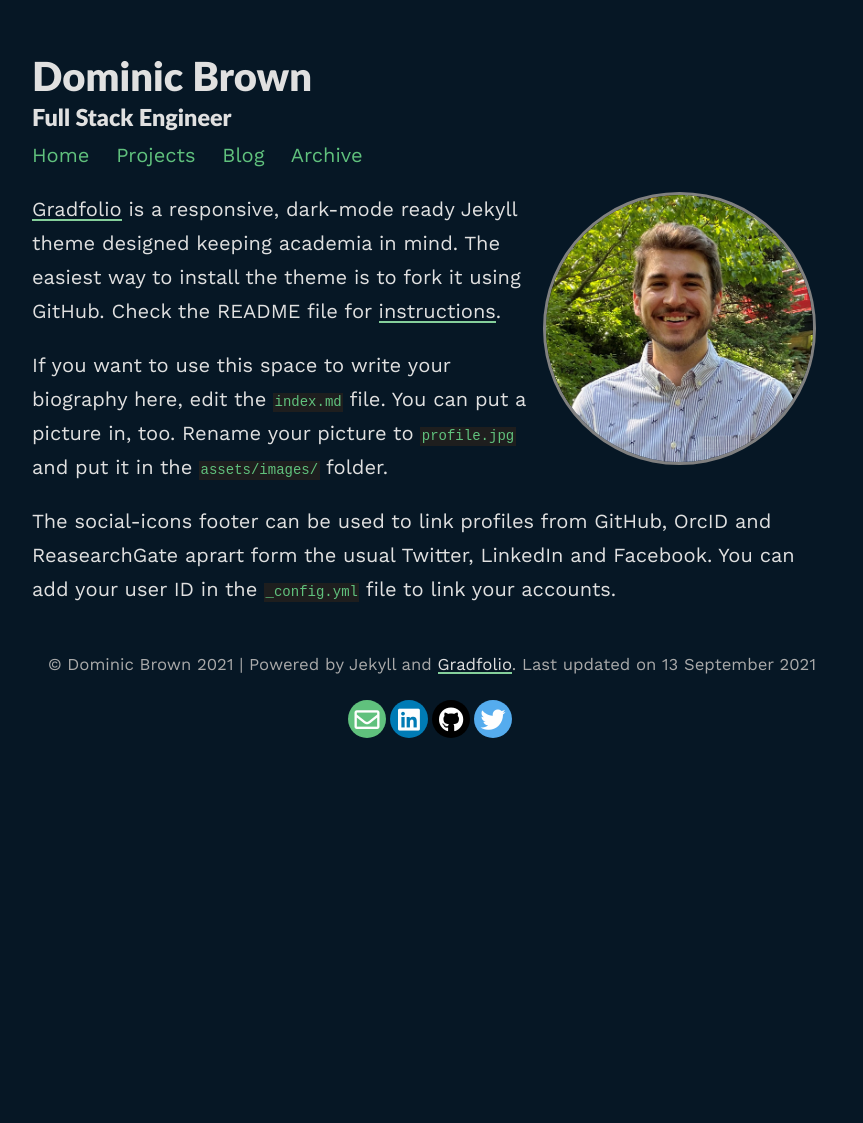
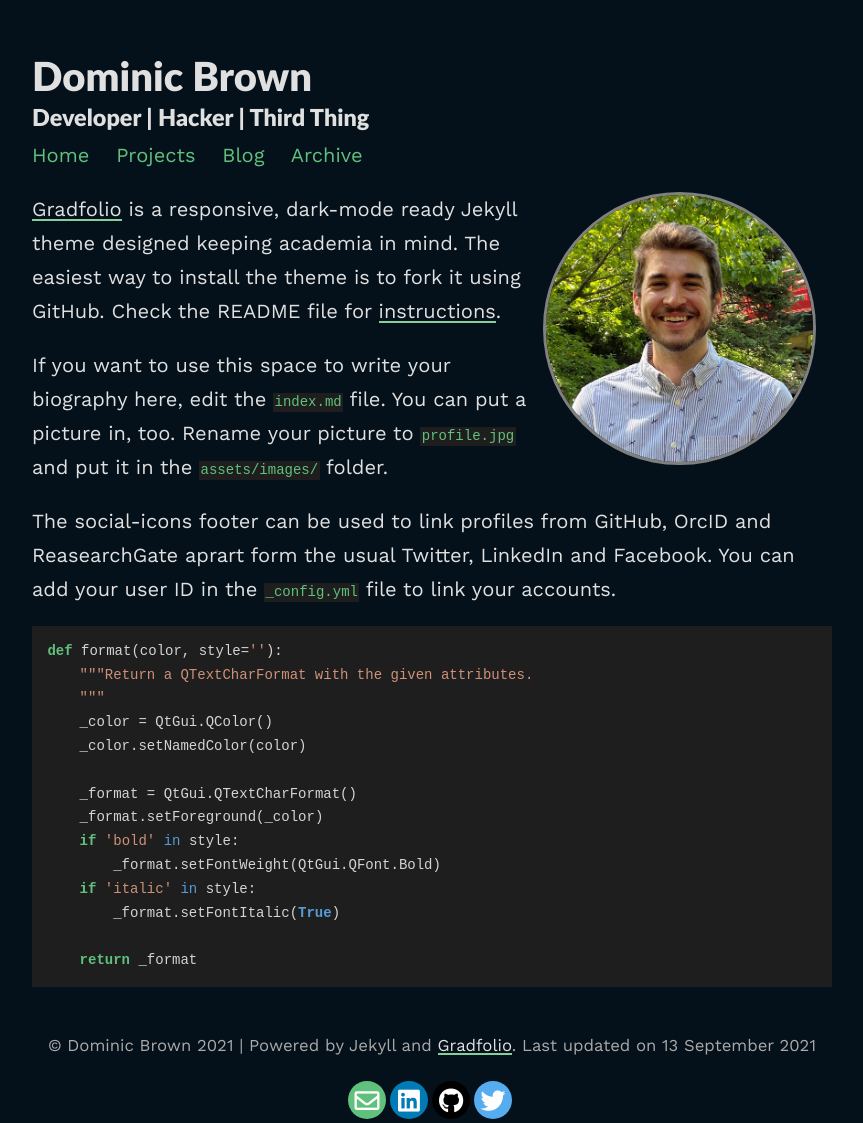
Before and after one commit to napkinbrown/napkinbrown.github.io, a Jekyll site: the page built from index.md, in a window 1280 px wide. Shown: the whole page, without its empty margins (208-1071 px from the left). Built offline with Jekyll 4.4.1, drawn with Linux system fonts in a browser that asks for light colours; nearby versions of some CDN libraries; before the commit the page ends 980 px from its top, so only the background shows below that.

Commit message:
Made vscode-like code block hightlighting

````diff
--- a/_config.yml
+++ b/_config.yml
@@ -1,7 +1,7 @@
 ### your site title here
 
 title: Dominic Brown
-description: Full Stack Engineer
+description: Developer | Hacker | Third Thing
 
 url: "" #custom url to be used instead of GitHub repository
 email: domingomonk@gmail.com
--- a/assets/css/_sass/code.scss
+++ b/assets/css/_sass/code.scss
@@ -2,73 +2,73 @@
 * Original Source: https://github.com/richleland/pygments-css/blob/master/monokai.css
 */
 
-.highlight .hll { background-color: #49483e }
+.highlight .hll { background-color: #264f78 }
 .highlight  { background: $code-bg-dark; color: #f8f8f2 }
-.highlight .c { color: #75715e } /* Comment */
+.highlight .c { color: $comment } /* Comment */
 .highlight .err { color: #960050; background-color: #1e0010 } /* Error */
-.highlight .k { color: $code-color-dark } /* Keyword */
-.highlight .l { color: #ae81ff } /* Literal */
-.highlight .n { color: #f8f8f2 } /* Name */
-.highlight .o { color: #f92672 } /* Operator */
-.highlight .p { color: #f8f8f2 } /* Punctuation */
-.highlight .ch { color: #75715e } /* Comment.Hashbang */
-.highlight .cm { color: #75715e } /* Comment.Multiline */
-.highlight .cp { color: #75715e } /* Comment.Preproc */
-.highlight .cpf { color: #75715e } /* Comment.PreprocFile */
-.highlight .c1 { color: #75715e } /* Comment.Single */
-.highlight .cs { color: #75715e } /* Comment.Special */
+.highlight .k { color: $keyword; font-weight: bold } /* Keyword */
+.highlight .l { color: $number } /* Literal */
+.highlight .n { color: $name } /* Name */
+.highlight .o { color: $operator } /* Operator */
+.highlight .p { color: $punctuation } /* Punctuation */
+.highlight .ch { color: $comment } /* Comment.Hashbang */
+.highlight .cm { color: $comment } /* Comment.Multiline */
+.highlight .cp { color: $comment } /* Comment.Preproc */
+.highlight .cpf { color: $comment } /* Comment.PreprocFile */
+.highlight .c1 { color: $comment } /* Comment.Single */
+.highlight .cs { color: $comment } /* Comment.Special */
 .highlight .gd { color: #f92672 } /* Generic.Deleted */
 .highlight .ge { font-style: italic } /* Generic.Emph */
-.highlight .gi { color: #a6e22e } /* Generic.Inserted */
+.highlight .gi { color: $name } /* Generic.Inserted */
 .highlight .gs { font-weight: bold } /* Generic.Strong */
-.highlight .gu { color: #75715e } /* Generic.Subheading */
-.highlight .kc { color: #66d9ef } /* Keyword.Constant */
-.highlight .kd { color: #66d9ef } /* Keyword.Declaration */
-.highlight .kn { color: #f92672 } /* Keyword.Namespace */
-.highlight .kp { color: #66d9ef } /* Keyword.Pseudo */
-.highlight .kr { color: #66d9ef } /* Keyword.Reserved */
-.highlight .kt { color: #66d9ef } /* Keyword.Type */
-.highlight .ld { color: #e6db74 } /* Literal.Date */
-.highlight .m { color: #ae81ff } /* Literal.Number */
-.highlight .s { color: #e6db74 } /* Literal.String */
-.highlight .na { color: #a6e22e } /* Name.Attribute */
-.highlight .nb { color: #f8f8f2 } /* Name.Builtin */
-.highlight .nc { color: #a6e22e } /* Name.Class */
-.highlight .no { color: #66d9ef } /* Name.Constant */
-.highlight .nd { color: #a6e22e } /* Name.Decorator */
+.highlight .gu { color: $comment } /* Generic.Subheading */
+.highlight .kc { color: $keyword  } /* Keyword.Constant */
+.highlight .kd { color: $keyword  } /* Keyword.Declaration */
+.highlight .kn { color: $keyword  } /* Keyword.Namespace */
+.highlight .kp { color: $keyword  } /* Keyword.Pseudo */
+.highlight .kr { color: $keyword  } /* Keyword.Reserved */
+.highlight .kt { color: $keyword  } /* Keyword.Type */
+.highlight .ld { color: $string } /* Literal.Date */
+.highlight .m { color: $number } /* Literal.Number */
+.highlight .s { color: $string } /* Literal.String */
+.highlight .na { color: $name } /* Name.Attribute */
+.highlight .nb { color: $name_builtins} /* Name.Builtin */
+.highlight .nc { color: $name } /* Name.Class */
+.highlight .no { color: $name_constant } /* Name.Constant */
+.highlight .nd { color: $name } /* Name.Decorator */
 .highlight .ni { color: #f8f8f2 } /* Name.Entity */
-.highlight .ne { color: #a6e22e } /* Name.Exception */
-.highlight .nf { color: #a6e22e } /* Name.Function */
+.highlight .ne { color: $name } /* Name.Exception */
+.highlight .nf { color: $name } /* Name.Function */
 .highlight .nl { color: #f8f8f2 } /* Name.Label */
 .highlight .nn { color: #f8f8f2 } /* Name.Namespace */
-.highlight .nx { color: #a6e22e } /* Name.Other */
+.highlight .nx { color: $name } /* Name.Other */
 .highlight .py { color: #f8f8f2 } /* Name.Property */
 .highlight .nt { color: #f92672 } /* Name.Tag */
-.highlight .nv { color: #f8f8f2 } /* Name.Variable */
-.highlight .ow { color: #f92672 } /* Operator.Word */
+.highlight .nv { color: $name_variable } /* Name.Variable */
+.highlight .ow { color: $operator_word } /* Operator.Word */
 .highlight .w { color: #f8f8f2 } /* Text.Whitespace */
-.highlight .mb { color: #ae81ff } /* Literal.Number.Bin */
-.highlight .mf { color: #ae81ff } /* Literal.Number.Float */
-.highlight .mh { color: #ae81ff } /* Literal.Number.Hex */
-.highlight .mi { color: #ae81ff } /* Literal.Number.Integer */
-.highlight .mo { color: #ae81ff } /* Literal.Number.Oct */
-.highlight .sa { color: #e6db74 } /* Literal.String.Affix */
-.highlight .sb { color: #e6db74 } /* Literal.String.Backtick */
-.highlight .sc { color: #e6db74 } /* Literal.String.Char */
-.highlight .dl { color: #e6db74 } /* Literal.String.Delimiter */
-.highlight .sd { color: #e6db74 } /* Literal.String.Doc */
-.highlight .s2 { color: #e6db74 } /* Literal.String.Double */
-.highlight .se { color: #ae81ff } /* Literal.String.Escape */
-.highlight .sh { color: #e6db74 } /* Literal.String.Heredoc */
-.highlight .si { color: #e6db74 } /* Literal.String.Interpol */
-.highlight .sx { color: #e6db74 } /* Literal.String.Other */
-.highlight .sr { color: #e6db74 } /* Literal.String.Regex */
-.highlight .s1 { color: #e6db74 } /* Literal.String.Single */
-.highlight .ss { color: #e6db74 } /* Literal.String.Symbol */
-.highlight .bp { color: #f8f8f2 } /* Name.Builtin.Pseudo */
-.highlight .fm { color: #a6e22e } /* Name.Function.Magic */
+.highlight .mb { color: $number } /* Literal.Number.Bin */
+.highlight .mf { color: $number } /* Literal.Number.Float */
+.highlight .mh { color: $number } /* Literal.Number.Hex */
+.highlight .mi { color: $number } /* Literal.Number.Integer */
+.highlight .mo { color: $number } /* Literal.Number.Oct */
+.highlight .sa { color: $string } /* Literal.String.Affix */
+.highlight .sb { color: $string } /* Literal.String.Backtick */
+.highlight .sc { color: $string } /* Literal.String.Char */
+.highlight .dl { color: $string } /* Literal.String.Delimiter */
+.highlight .sd { color: $string } /* Literal.String.Doc */
+.highlight .s2 { color: $string } /* Literal.String.Double */
+.highlight .se { color: $number } /* Literal.String.Escape */
+.highlight .sh { color: $string } /* Literal.String.Heredoc */
+.highlight .si { color: $string } /* Literal.String.Interpol */
+.highlight .sx { color: $string } /* Literal.String.Other */
+.highlight .sr { color: $string } /* Literal.String.Regex */
+.highlight .s1 { color: $string } /* Literal.String.Single */
+.highlight .ss { color: $string } /* Literal.String.Symbol */
+.highlight .bp { color: $operator_word; font-weight: bold } /* Name.Builtin.Pseudo */
+.highlight .fm { color: $name } /* Name.Function.Magic */
 .highlight .vc { color: #f8f8f2 } /* Name.Variable.Class */
 .highlight .vg { color: #f8f8f2 } /* Name.Variable.Global */
 .highlight .vi { color: #f8f8f2 } /* Name.Variable.Instance */
 .highlight .vm { color: #f8f8f2 } /* Name.Variable.Magic */
-.highlight .il { color: #ae81ff } /* Literal.Number.Integer.Long */
+.highlight .il { color: $number } /* Literal.Number.Integer.Long */
--- a/assets/css/_sass/variables.scss
+++ b/assets/css/_sass/variables.scss
@@ -16,7 +16,7 @@ $projectbox: #cfe6a4;
 $text-color: #333;
 
 // Color scheme for dark modes
-$body-bg-dark: #061725;
+$body-bg-dark: #04111b;
 $projectbox-dark: lighten($body-bg-dark, 10%);
 $text-color-dark: rgb(224, 224, 224);
 $code-bg-dark: #1e1e1e;
@@ -26,3 +26,27 @@ $code-color-dark: $brand-color;
 $theme1: ("one",#388087),("two", #6FB3B8),("three",#BADFE7),("four",#C2EDCE),("five",#F6F6F2);
 $theme2: ("one",#E8DFE0),("two", #8D9B6A),("three",#8A9EA7),("four",#DAB692),("five",#8F5B34);
 $theme3: ("one",#78AAC3),("two", #C4DEED),("three",#97C8D6),("four",#EEAB74),("five",#F3CD86), ("six",#F5A280);
+
+// Color pallete from VS Code pygment styte:
+// https://github.com/Cryptex-github/pygments-vsc-style/blob/main/pygments_vsc_style/vsc.py
+$comment: #6A9955;
+$string: #CE9178;
+$number: #B5CEA8;
+$name: #D4D4D4;
+$name_decorator: #DCDCAA;
+$name_function: #DCDCAA;
+$name_class: #DCDCAA;
+$name_variable: #9fb4c3;
+$name_builtins: #4EC9B0;
+$name_constant: #9fb4c3;
+$keyword: $code-color-dark;
+$generic: #D4D4D4;
+$generic_emph: italic;
+$generic_strong: bold;
+$generic_heading: bold;
+$generic_subheading: bold;
+$punctuation: #D4D4D4;
+$operator: #D4D4D4;
+$operator_word: #569CD6;
+$other: #D4D4D4;
+$error: #F44747;
--- a/index.md
+++ b/index.md
@@ -12,3 +12,20 @@ published: true
 If you want to use this space to write your biography here, edit the `index.md` file. You can put a picture in, too. Rename your picture to `profile.jpg` and put it in the `assets/images/` folder.
 
 The social-icons footer can be used to link profiles from GitHub, OrcID and ReasearchGate aprart form the usual Twitter, LinkedIn and Facebook. You can add your user ID in the `_config.yml` file to link your accounts.
+
+```python
+def format(color, style=''):
+    """Return a QTextCharFormat with the given attributes.
+    """
+    _color = QtGui.QColor()
+    _color.setNamedColor(color)
+
+    _format = QtGui.QTextCharFormat()
+    _format.setForeground(_color)
+    if 'bold' in style:
+        _format.setFontWeight(QtGui.QFont.Bold)
+    if 'italic' in style:
+        _format.setFontItalic(True)
+
+    return _format
+```
````
